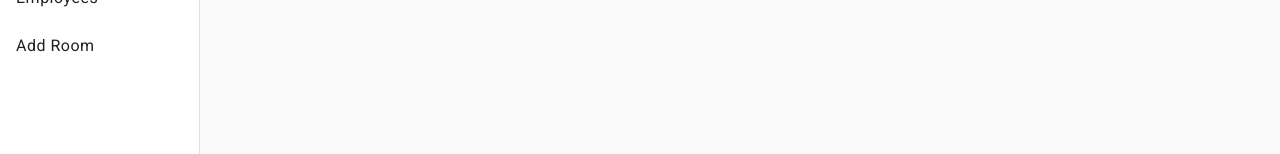
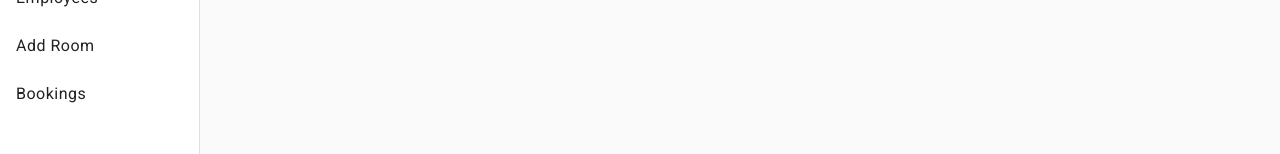
Before and after one commit to jerik609/HotelInventoryApp, an Angular app: page /employee in a window 1280 px wide. Shown: the part 146-300 px from the top of the page. Built offline with nearby package versions, Linux system fonts and the light colour scheme.

Commit message:
added bookings to nav bar

```diff
--- a/src/app/app-nav/app-nav.component.html
+++ b/src/app/app-nav/app-nav.component.html
@@ -8,6 +8,7 @@
       <a mat-list-item routerLink="rooms">Rooms</a>
       <a mat-list-item routerLink="employee">Employees</a>
       <a mat-list-item routerLink="rooms/add">Add Room</a>
+      <a mat-list-item routerLink="booking">Bookings</a>
       <!-- <a mat-list-item href="#">Link 3</a> -->
     </mat-nav-list>
   </mat-sidenav>
```
